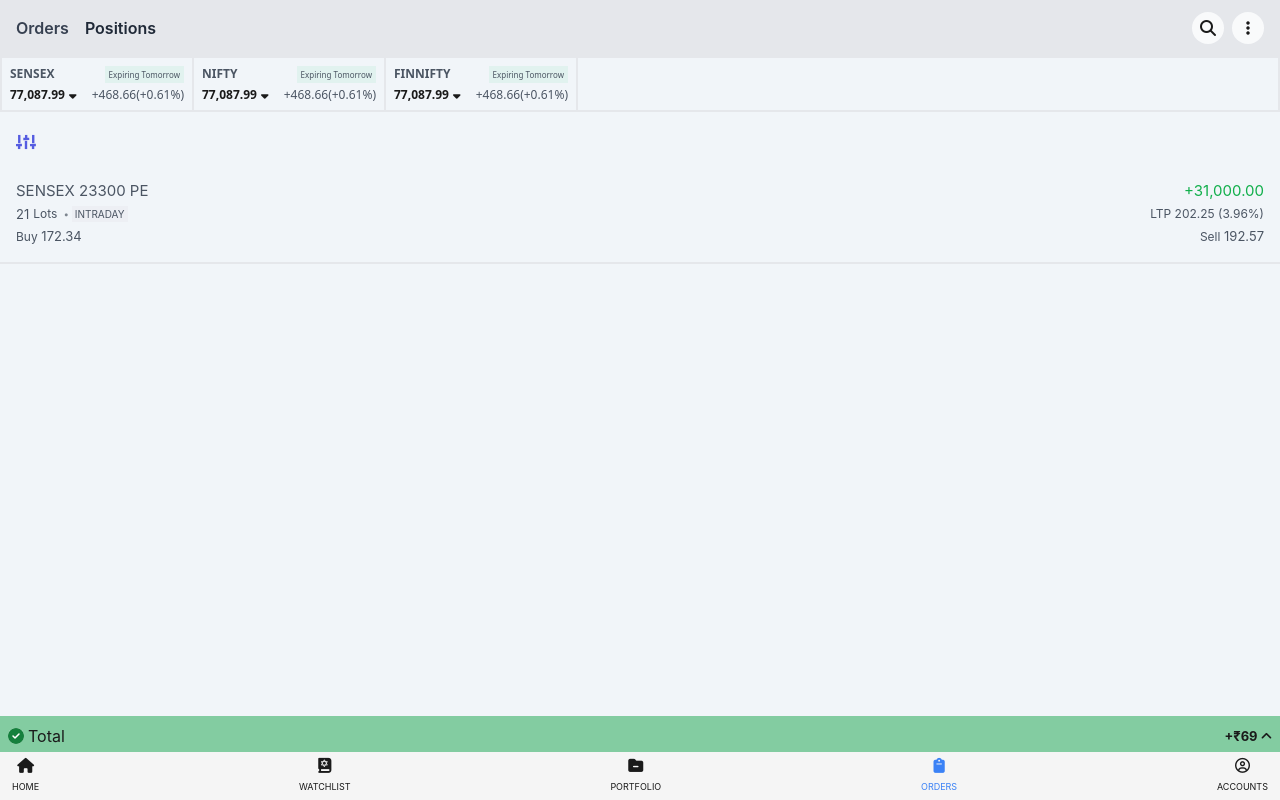
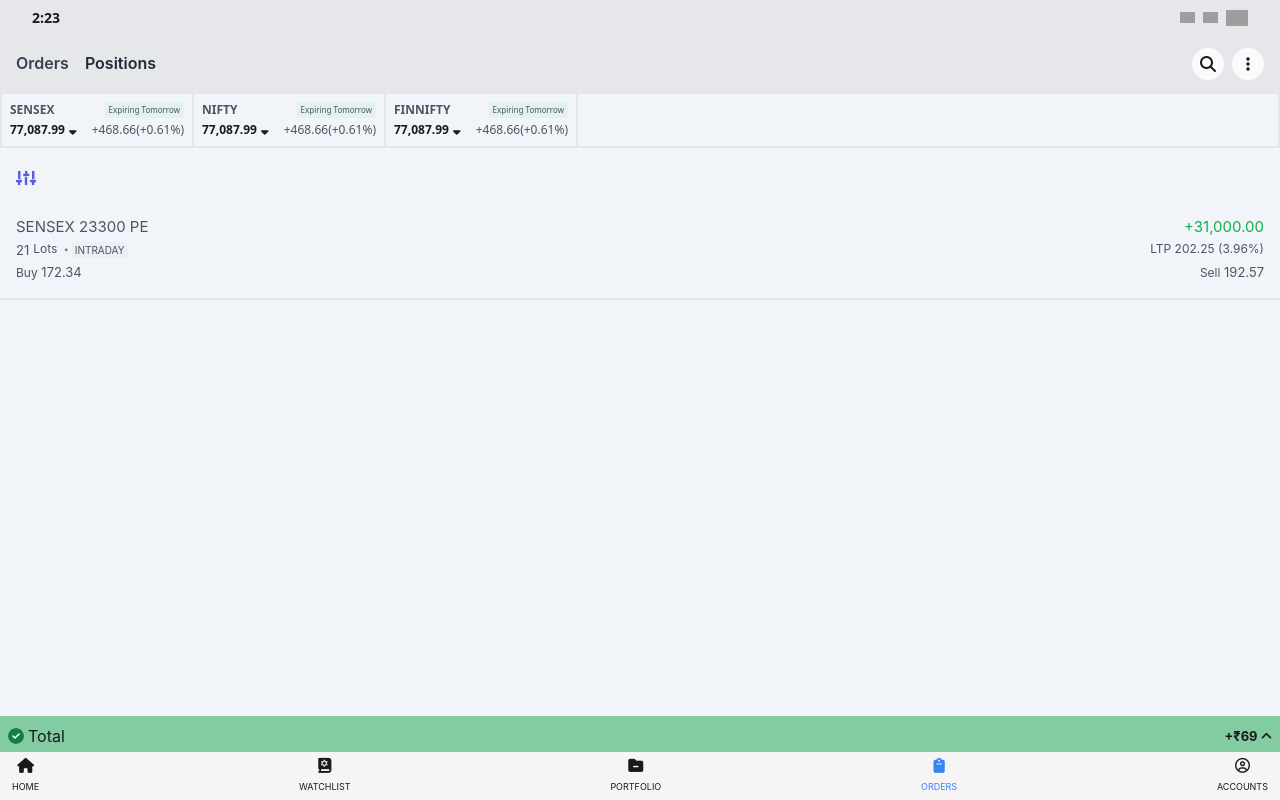
Before and after one commit to harsh8558/ANGEL_one_react, a React (Vite) app: page / in a window 1280 px wide. Shown: the top 800 px of the page. Built offline with nearby package versions, Linux system fonts and the light colour scheme; grey boxes are pictures that could not be loaded.

Commit message:
date settingsdddssddewdd

```diff
--- a/src/App.jsx
+++ b/src/App.jsx
@@ -9,6 +9,7 @@ import { ThemeProvider } from "./Context/theme"
 import { useEffect, useState } from 'react'
 import Form from './Component/Form'
 import Order from './Component/Order'
+import Iphone from './Component/Iphone'
 function App() {
     // SENSEX
 const[sensexProfit , setSensexProfit] = useState("77,087.99");
@@ -58,6 +59,7 @@ const[themeMode , setThemeMode] = useState("light");
     <>
     <ThemeProvider value={{themeMode,darkTheme,lightTheme}}>
         <div className="dark:bg-slate-700 h-screen bg-slate-100">
+            <Iphone/>
             <Nav/>
             <Index
                 sensexProfit={sensexProfit}
--- /dev/null
+++ b/src/Component/Iphone.jsx
@@ -0,0 +1,21 @@
+const Iphone = () =>{
+    return(<>
+        <div className="bg-gray-200 pt-2 pb-2">
+            <div className="flex items-center justify-between ">
+                <div className="text-[14px] font-bold pl-8 font-sans">2:23</div>
+                <div className="flex gap-2 justify-center items-center  pr-8">
+                    <div className="">
+                        <img width="15" height="15" src="https://img.icons8.com/ios-filled/50/high-connection.png" alt="high-connection"/>
+                    </div>
+                    <div>
+                        <img width="15" height="15" src="https://img.icons8.com/ios-filled/50/wifi--v1.png" alt="wifi--v1"/>
+                    </div>
+                    <div>
+                        <img width="22" height="22" src="https://img.icons8.com/ios-glyphs/30/high-battery.png" alt="high-battery"/>
+                    </div>
+                </div>
+            </div>
+        </div>
+    </>)
+}
+export default Iphone
```
